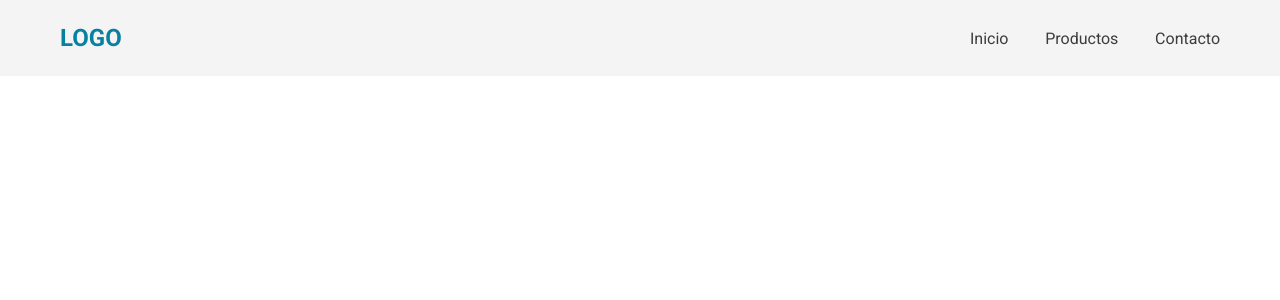
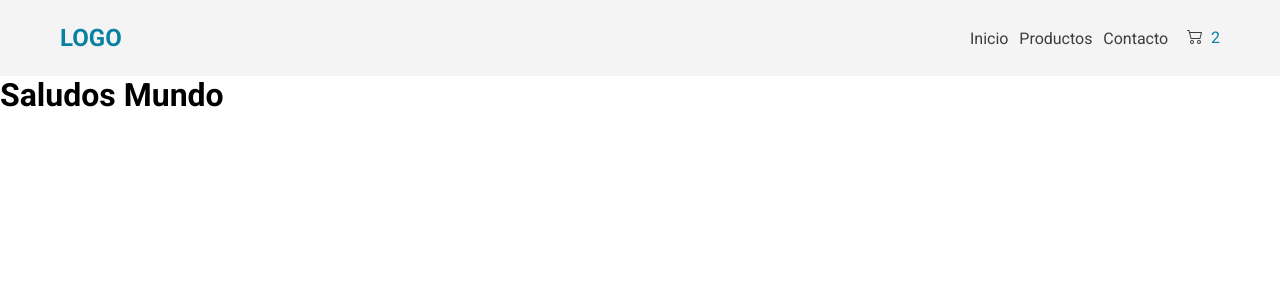
Before and after one commit to CarlosAkos/curso-reactjs, a React (Create React App) app: page / in a window 1280 px wide. Shown: the top 300 px of the page. Built offline with nearby package versions, Linux system fonts and the light colour scheme.

Commit message:
Desafio 3 agregar ItemListContainer y CartWidget

```diff
--- a/src/App.js
+++ b/src/App.js
@@ -1,9 +1,11 @@
 import Navbar from "./components/Navbar/Navbar";
+import ItemlistContainer from "./components/ItemListContainer/ItemListContainer";
 function App() {
   return (
-    <div>
+    <>
       <Navbar />
-    </div>
+      <ItemlistContainer greetings={"Saludos Mundo"}/>
+    </>
   );
 }
 
--- /dev/null
+++ b/src/components/ItemListContainer/ItemListContainer.js
@@ -0,0 +1,5 @@
+export default function itemListContainer({greetings}){
+    return(
+        <h1>{greetings}</h1>
+    )
+}
--- /dev/null
+++ b/src/components/Navbar/CartWidget.js
@@ -0,0 +1,12 @@
+export default function CartWidget({itemsInCart}){
+    return(
+        <div className="CartWidget">
+            <a href="#">
+                <svg xmlns="http://www.w3.org/2000/svg" width="16" height="16" fill="currentColor" class="bi bi-cart2" viewBox="0 0 16 16">
+                <path d="M0 2.5A.5.5 0 0 1 .5 2H2a.5.5 0 0 1 .485.379L2.89 4H14.5a.5.5 0 0 1 .485.621l-1.5 6A.5.5 0 0 1 13 11H4a.5.5 0 0 1-.485-.379L1.61 3H.5a.5.5 0 0 1-.5-.5zM3.14 5l1.25 5h8.22l1.25-5H3.14zM5 13a1 1 0 1 0 0 2 1 1 0 0 0 0-2zm-2 1a2 2 0 1 1 4 0 2 2 0 0 1-4 0zm9-1a1 1 0 1 0 0 2 1 1 0 0 0 0-2zm-2 1a2 2 0 1 1 4 0 2 2 0 0 1-4 0z"/>
+                </svg>
+            </a>
+            <p>{itemsInCart}</p>
+        </div>
+    )
+}
--- a/src/components/Navbar/Navbar.js
+++ b/src/components/Navbar/Navbar.js
@@ -1,12 +1,15 @@
+import CartWidget from "./CartWidget"
+
 export default function header() {
     return(
         <nav className="Header">
             <h1 style={{color: '#0880A1'}}>LOGO</h1>
-        <div className="NavOptions">
-            <a href="#">Inicio</a>
-            <a href="#">Productos</a>
-            <a href="#">Contacto</a>
-        </div>
+            <div className="NavOptions">
+                <a href="#">Inicio</a>
+                <a href="#">Productos</a>
+                <a href="#">Contacto</a>
+                <CartWidget itemsInCart={2}/>
+            </div>
         </nav>
     )
 };
--- a/src/styles/Navbar.css
+++ b/src/styles/Navbar.css
@@ -21,3 +21,11 @@
 .NavOptions, a:hover{
     color:#0880A1;
 }
+
+.CartWidget{
+    display: flex;
+}
+
+.CartWidget, p{
+    padding-left: 8px;
+}
```
Also changed, not shown: src/assets/cart2.svg (added).
